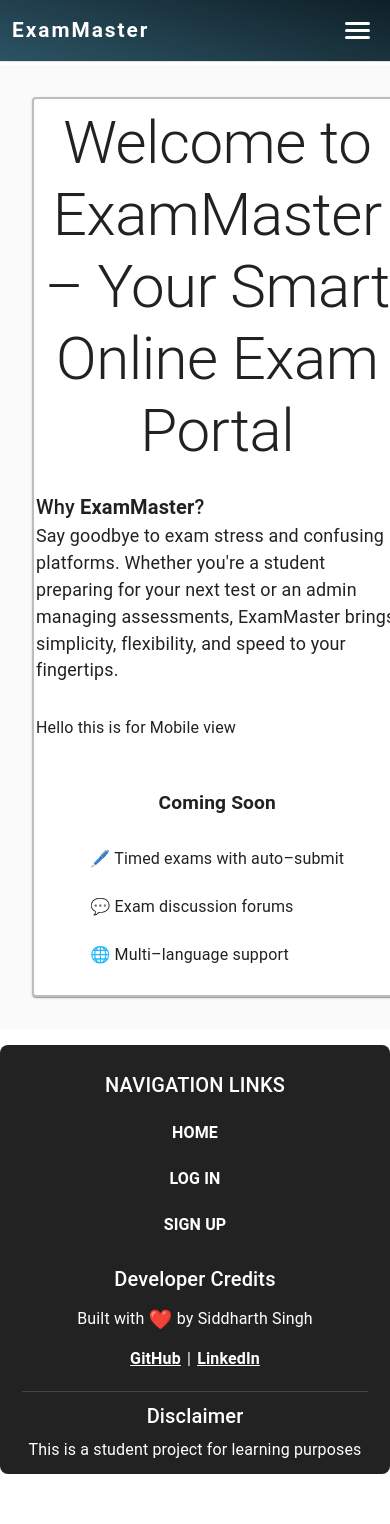
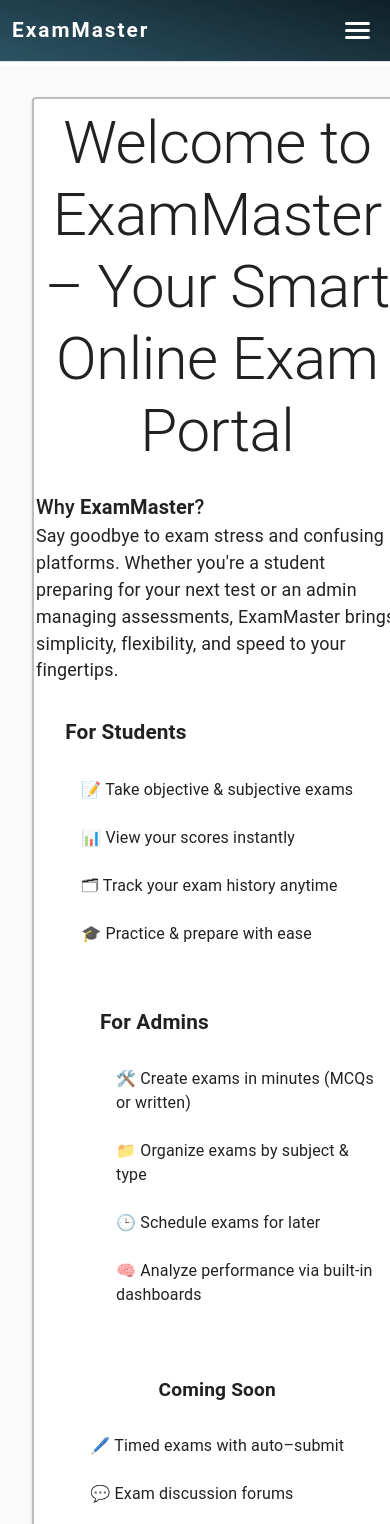
Before and after one commit to Siddharth2k14/online-exam-portal-client, a React (Vite) app: page / in a window 390 px wide. Shown: the top 1524 px of the page. Before the commit the page ends 1474 px from the top, so only its background shows below. Built offline with nearby package versions, Linux system fonts and the light colour scheme.

Commit message:
Adding the Homemain responsive

```diff
--- a/src/components/Home Main/HomeMain.css
+++ b/src/components/Home Main/HomeMain.css
@@ -58,6 +58,29 @@
   font-size: 1.1rem;
 }
 
+.home-main-features-mobile {
+  display: flex;
+  flex-direction: column;
+  margin-bottom: 32px;
+  gap: 40px;   /* Big gap → you can reduce this later */
+}
+
+.home-main-features-mobile .MuiGrid-item {
+  display: flex;
+  flex-direction: column; /* FIX - change row → column */
+  align-items: flex-start;
+}
+
+.home-main-features-mobile .MuiTypography-h6 {
+  font-size: 1.3rem;
+  font-weight: 600;
+  margin-bottom: 8px;
+}
+
+.home-main-features-mobile .MuiListItemText-root {
+  font-size: 1.1rem;
+}
+
 .home-main-coming-soon {
   margin-top: 32px;
   display: flex;
--- a/src/components/Home Main/HomeMain.jsx
+++ b/src/components/Home Main/HomeMain.jsx
@@ -60,10 +60,36 @@ const HomeMain = () => {
             </Grid>
           </Box>
         ) : (
-          <Box>
-            <Typography>
-              Hello this is for Mobile view
-            </Typography>
+          <Box
+            alignItems="center"
+            justifyContent="center"
+            className="home-main-features-mobile"
+          >
+            <Grid item xs={12} md={5}>
+              <Typography variant="h6" gutterBottom>
+                For Students
+              </Typography>
+
+              <List>
+                <ListItem><ListItemText primary="📝 Take objective & subjective exams" /></ListItem>
+                <ListItem><ListItemText primary="📊 View your scores instantly" /></ListItem>
+                <ListItem><ListItemText primary="🗂 Track your exam history anytime" /></ListItem>
+                <ListItem><ListItemText primary="🎓 Practice & prepare with ease" /></ListItem>
+              </List>
+            </Grid>
+
+            <Grid item xs={12} md={5} ml={8}>
+              <Typography variant="h6" gutterBottom>
+                For Admins
+              </Typography>
+
+              <List>
+                <ListItem><ListItemText primary="🛠️ Create exams in minutes (MCQs or written)" /></ListItem>
+                <ListItem><ListItemText primary="📁 Organize exams by subject & type" /></ListItem>
+                <ListItem><ListItemText primary="🕒 Schedule exams for later" /></ListItem>
+                <ListItem><ListItemText primary="🧠 Analyze performance via built-in dashboards" /></ListItem>
+              </List>
+            </Grid>
           </Box>
         )}
         <Box className="home-main-coming-soon" mt={6} textAlign="center">
```
